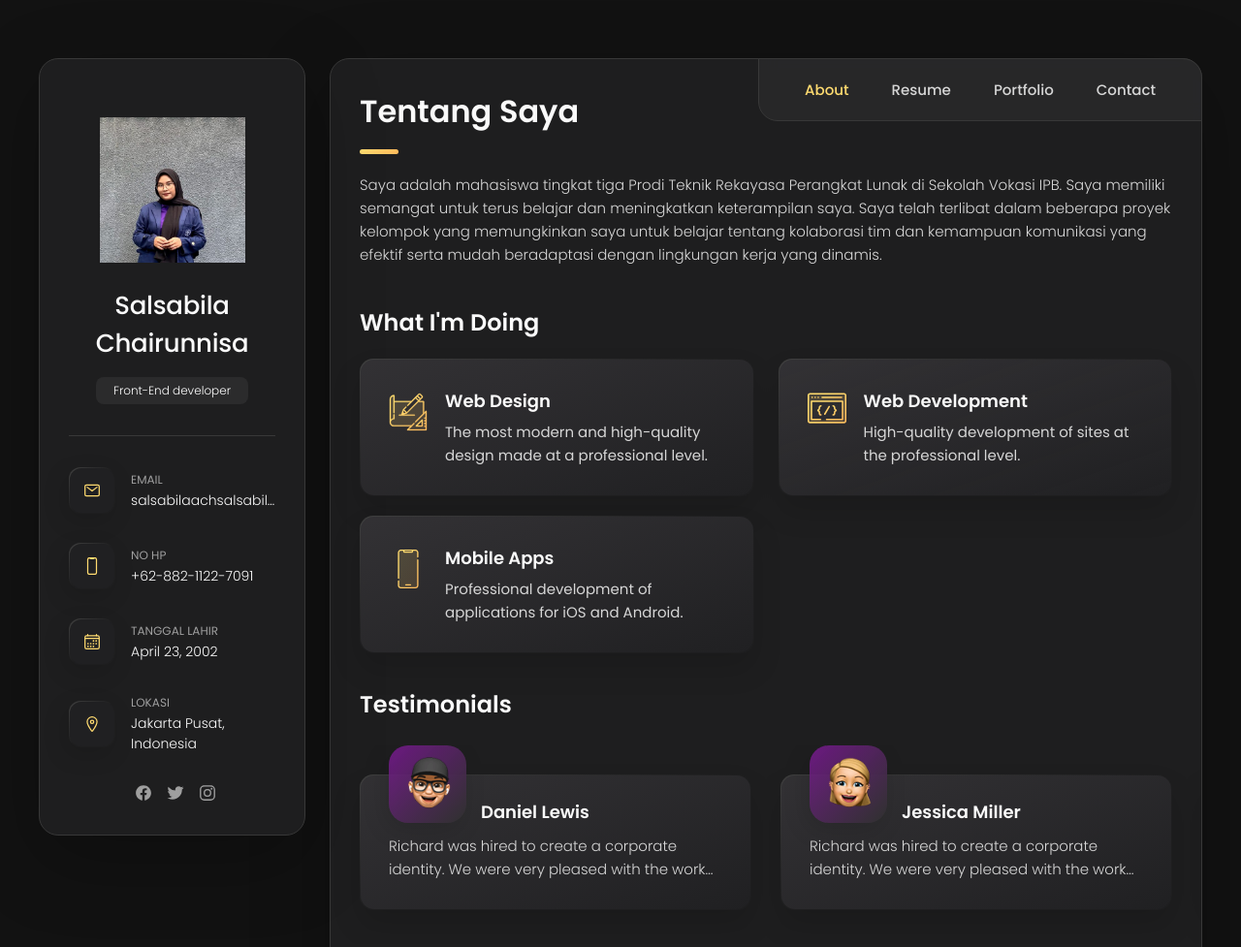
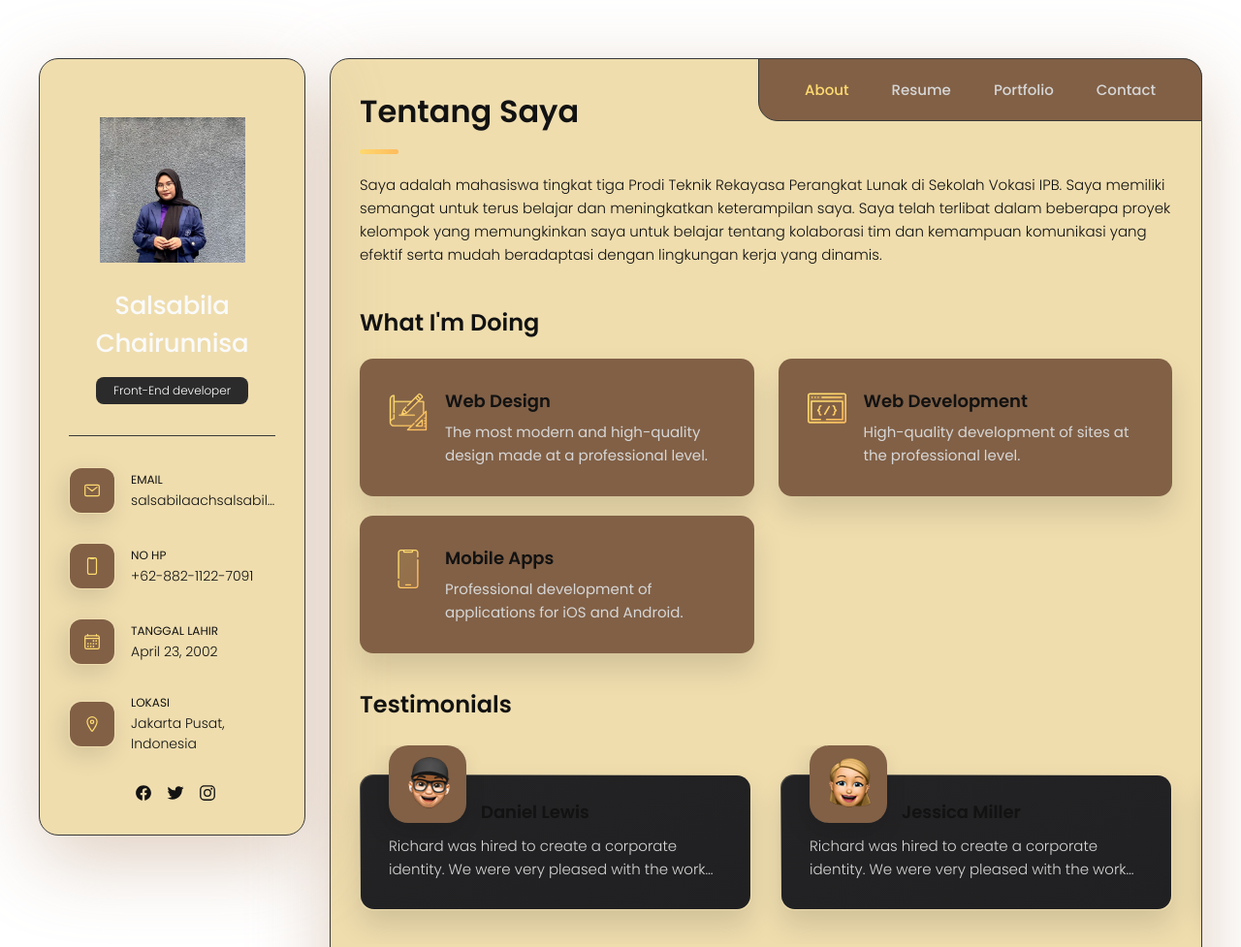
Before and after one commit to salsabilaach/Portofolio-, a plain HTML site: page index.html in a window 1280 px wide. Shown: the top 977 px of the page at 97% size. Drawn offline with nearby package versions, Linux system fonts and the light colour scheme.

Commit message:
style.css

```diff
--- a/assets/css/style.css
+++ b/assets/css/style.css
@@ -25,12 +25,12 @@
 
   --bg-gradient-onyx: linear-gradient(
     to bottom right,
-    hsla(288, 71%, 34%, 0.815) 3%,
+    hsl(240, 1%, 25%) 3%,
     hsl(0, 0%, 19%) 97%
   );
   --bg-gradient-jet: linear-gradient(
     to bottom right,
-    hsla(290, 3%, 41%, 0.251) 0%,
+    hsla(240, 1%, 18%, 0.251) 0%,
     hsla(240, 2%, 11%, 0) 100%
   ), hsl(240, 2%, 13%);
   --bg-gradient-yellow-1: linear-gradient(
@@ -63,6 +63,8 @@
   --smoky-black: hsl(0, 0%, 7%);
   --white-1: hsl(0, 0%, 100%);
   --white-2: hsl(0, 0%, 98%);
+  --white-3: hsl(43, 67%, 81%);
+  --white-4: hsl(27, 30%, 39%);
   --orange-yellow-crayola: hsl(45, 100%, 72%);
   --vegas-gold: hsl(45, 54%, 58%);
   --light-gray: hsl(0, 0%, 84%);
@@ -101,6 +103,7 @@
   --shadow-3: 0 16px 40px hsla(0, 0%, 0%, 0.25);
   --shadow-4: 0 25px 50px hsla(0, 0%, 0%, 0.15);
   --shadow-5: 0 24px 80px hsla(0, 0%, 0%, 0.25);
+  --shadow-5: 0 24px 80px hsla(26, 33%, 61%, 0.474);
 
   /**
    * transition
@@ -155,7 +158,7 @@ input, textarea {
 
 html { font-family: var(--ff-poppins); }
 
-body { background: var(--smoky-black); }
+body { background: var(--white-1); }
 
 
 
@@ -167,7 +170,7 @@ body { background: var(--smoky-black); }
 
 .sidebar,
 article {
-  background: var(--eerie-black-2);
+  background: var(--white-3);
   border: 1px solid var(--jet);
   border-radius: 20px;
   padding: 15px;
@@ -184,7 +187,7 @@ article {
 
 .icon-box {
   position: relative;
-  background: var(--border-gradient-onyx);
+  background: var(--white-3);
   width: 30px;
   height: 30px;
   border-radius: 8px;
@@ -201,7 +204,7 @@ article {
   content: "";
   position: absolute;
   inset: 1px;
-  background: var(--eerie-black-1);
+  background: var(--white-4);
   border-radius: inherit;
   z-index: -1;
 }
@@ -219,7 +222,6 @@ article.active {
   0% { opacity: 0; }
   100% { opacity: 1; }
 }
-
 .h2,
 .h3,
 .h4,
@@ -228,16 +230,22 @@ article.active {
   text-transform: capitalize;
 }
 
-.h2 { font-size: var(--fs-1); }
-
-.h3 { font-size: var(--fs-2); }
-
-.h4 { font-size: var(--fs-4); }
+.h2 { font-size: var(--fs-1);
+  color: var(--smoky-black); }
+
+.h3 { font-size: var(--fs-2);
+  color: var(--smoky-black); }
+
+.h4 { font-size: var(--fs-4);
+  color: var(--smoky-black); }
 
 .h5 {
   font-size: var(--fs-7);
   font-weight: var(--fw-500);
 }
+.h6 { font-size: var(--fs-8);
+  color: var(--smoky-black);
+  font-style: italic; }
 
 .article-title {
   position: relative;
@@ -413,17 +421,18 @@ main {
 .contact-info {
   max-width: calc(100% - 46px);
   width: calc(100% - 46px);
+
 }
 
 .contact-title {
-  color: var(--light-gray-70);
+  color: var(--smoky-black);
   font-size: var(--fs-8);
   text-transform: uppercase;
   margin-bottom: 2px;
 }
 
 .contact-info :is(.contact-link, time, address) {
-  color: var(--white-2);
+  color: var(--smoky-black);
   font-size: var(--fs-7);
 }
 
@@ -439,7 +448,7 @@ main {
 }
 
 .social-item .social-link {
-  color: var(--light-gray-70);
+  color: var(--smoky-black);
   font-size: 18px;
 }
 
@@ -459,7 +468,7 @@ main {
   bottom: 0;
   left: 0;
   width: 100%;
-  background: hsla(240, 1%, 17%, 0.75);
+  background: var(--white-4);
   backdrop-filter: blur(10px);
   border: 1px solid var(--jet);
   border-radius: 12px 12px 0 0;
@@ -498,7 +507,7 @@ main {
 .about .article-title { margin-bottom: 15px; }
 
 .about-text {
-  color: var(--light-gray);
+  color: var(--smoky-black);
   font-size: var(--fs-6);
   font-weight: var(--fw-300);
   line-height: 1.6;
@@ -524,7 +533,7 @@ main {
 
 .service-item {
   position: relative;
-  background: var(--border-gradient-onyx);
+  background: var(--white-4);
   padding: 20px;
   border-radius: 14px;
   box-shadow: var(--shadow-2);
@@ -535,7 +544,7 @@ main {
   content: "";
   position: absolute;
   inset: 1px;
-  background: var(--bg-gradient-jet);
+  background: var(--white-4);
   border-radius: inherit;
   z-index: -1;
 }
@@ -576,6 +585,7 @@ main {
   scroll-behavior: smooth;
   overscroll-behavior-inline: contain;
   scroll-snap-type: inline mandatory;
+
 }
 
 .testimonials-item {
@@ -588,7 +598,7 @@ main {
   top: 0;
   left: 0;
   transform: translate(15px, -25px);
-  background: var(--bg-gradient-onyx);
+  background: var(--white-4);
   border-radius: 14px;
   box-shadow: var(--shadow-1);
 }
@@ -605,6 +615,7 @@ main {
   -webkit-line-clamp: 4;
   -webkit-box-orient: vertical;
   overflow: hidden;
+
 }
 
 
@@ -641,7 +652,7 @@ main {
   left: 0;
   width: 100%;
   height: 100vh;
-  background: hsl(0, 0%, 5%);
+  background: var(--white-4);
   opacity: 0;
   visibility: hidden;
   pointer-events: none;
@@ -656,7 +667,7 @@ main {
 }
 
 .testimonials-modal {
-  background: var(--eerie-black-2);
+  background: var(--white-4);
   position: relative;
   padding: 15px;
   margin: 15px 12px;
@@ -678,7 +689,7 @@ main {
   position: absolute;
   top: 15px;
   right: 15px;
-  background: var(--onyx);
+  background: var(--white-4);
   border-radius: 8px;
   width: 32px;
   height: 32px;
@@ -696,7 +707,7 @@ main {
 .modal-close-btn ion-icon { --ionicon-stroke-width: 50px; }
 
 .modal-avatar-box {
-  background: var(--bg-gradient-onyx);
+  background: var(--white-4);
   width: max-content;
   border-radius: 14px;
   margin-bottom: 15px;
@@ -829,7 +840,7 @@ main {
 }
 
 .timeline-text {
-  color: var(--light-gray);
+  color: var(--smoky-black);
   font-weight: var(--fw-300);
   line-height: 1.6;
 }
```
